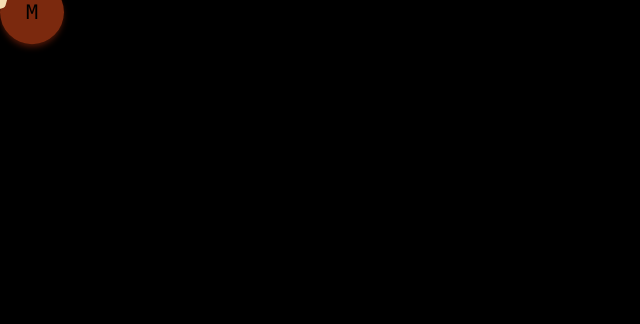
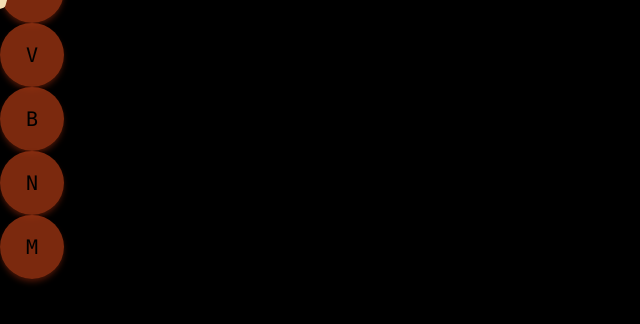
Before and after one commit to rudyrog/authormanasi, a Next.js app: page / in a window 1280 px wide. Shown: the top 324 px of the page, without its empty margins (0-640 px from the left). Built offline with nearby package versions, Linux system fonts and the light colour scheme.

Commit message:
Added base background

```diff
--- a/package.json
+++ b/package.json
@@ -10,6 +10,7 @@
   },
   "dependencies": {
     "@gsap/react": "^2.1.1",
+    "@vitalets/google-translate-api": "^9.2.0",
     "next": "15.1.0",
     "react": "^19.0.0",
     "react-dom": "^19.0.0",
--- a/src/app/page.tsx
+++ b/src/app/page.tsx
@@ -6,6 +6,7 @@
 gsap.registerPlugin(useGSAP, ScrollTrigger);
 import React, { useEffect } from "react";
 import Cursor from "@/components/Cursor";
+import Background from "@/components/Background";
 
 export default function Home() {
   useEffect(() => {
@@ -46,6 +47,7 @@
   return (
     <>
       <Cursor />
+      <Background />
       <div className="kbm absolute z-50 flex h-screen w-screen items-center justify-center bg-orange-200">
         <Keyboard />
       </div>
--- /dev/null
+++ b/src/components/Background.tsx
@@ -0,0 +1,156 @@
+"use client";
+
+import React, { useEffect, useState } from "react";
+import { gsap } from "gsap";
+
+const translations: string[] = [
+  "नमस्ते", // Hindi
+  "வணக்கம்", // Tamil
+  "హలో", // Telugu
+  "ഹലോ", // Malayalam
+  "ಹಲೋ", // Kannada
+  "नमस्कार", // Marathi
+  "হ্যালো", // Bengali
+  "નમસ્તે", // Gujarati
+  "ਹੈਲੋ", // Punjabi
+  "ନମସ୍କାର", // Odia
+  "নমস্কাৰ", // Assamese
+  "ہیلو", // Urdu
+  "नमः", // Sanskrit
+  "نمستے", // Urdu (alternative script)
+  "سلام", // Persian (used in some Indian regions)
+  "हाय", // Marathi (informal)
+  "නමස්කාරය", // Sinhala
+  "ᱥᱟᱹᱨᱮᱞ", // Santali
+];
+
+interface Position {
+  left: number;
+  top: number;
+}
+
+const Background: React.FC = () => {
+  const [currentWords, setCurrentWords] = useState<string[]>([]);
+
+  //@ts-ignore
+  useEffect(() => {
+    const tl = gsap.timeline({ repeat: -1, repeatDelay: 1 });
+
+    const updateWords = () => {
+      const randomWords: string[] = [];
+      const usedIndices = new Set<number>();
+      while (randomWords.length < 10) {
+        const randomIndex = Math.floor(Math.random() * translations.length);
+        if (!usedIndices.has(randomIndex)) {
+          usedIndices.add(randomIndex);
+          randomWords.push(translations[randomIndex]);
+        }
+      }
+      setCurrentWords(randomWords);
+    };
+
+    updateWords();
+
+    const animateWords = () => {
+      tl.to(".greeting-word", { opacity: 1, duration: 0.5, stagger: 0.3 })
+        .to(".greeting-word", { opacity: 0, duration: 0.5, stagger: 0.3 })
+        .call(() => {
+          updateWords();
+          animateWords();
+        });
+    };
+
+    animateWords();
+
+    return () => tl.kill();
+  }, []);
+
+  const getRandomPosition = (existingPositions: Position[]): Position => {
+    const safeZoneWidth = window.innerWidth * 0.8;
+    const safeZoneHeight = window.innerHeight * 0.2;
+    let left: number;
+    let top: number;
+    let attempts = 0;
+
+    while (attempts < 100) {
+      attempts++;
+
+      if (Math.random() < 0.5) {
+        left = Math.random() * (window.innerWidth - safeZoneWidth);
+      } else {
+        left =
+          Math.random() * (window.innerWidth - safeZoneWidth) + safeZoneWidth;
+      }
+
+      if (Math.random() < 0.5) {
+        top = Math.random() * (window.innerHeight - safeZoneHeight);
+      } else {
+        top =
+          Math.random() * (window.innerHeight - safeZoneHeight) +
+          safeZoneHeight;
+      }
+
+      const newPosition: Position = { left, top };
+
+      if (!existingPositions.some((pos) => isOverlapping(pos, newPosition))) {
+        return newPosition;
+      }
+    }
+
+    return {
+      left: Math.random() * window.innerWidth,
+      top: Math.random() * window.innerHeight,
+    };
+  };
+
+  const isOverlapping = (pos1: Position, pos2: Position): boolean => {
+    const size = { width: 100, height: 50 };
+
+    return !(
+      pos1.left > pos2.left + size.width ||
+      pos1.left + size.width < pos2.left ||
+      pos1.top > pos2.top + size.height ||
+      pos1.top + size.height < pos2.top
+    );
+  };
+
+  return (
+    <div className="absolute flex h-screen w-screen flex-col items-center justify-center overflow-hidden bg-black">
+      <div className="absolute inset-0 flex items-center justify-center">
+        {currentWords.map((word, index) => {
+          const existingPositions: Position[] = currentWords
+            .slice(0, index)
+            .map((_, i) => ({
+              left: parseFloat(
+                //@ts-ignore
+                document.querySelectorAll(".greeting-word")[i]?.style.left ||
+                  "0",
+              ),
+              top: parseFloat(
+                //@ts-ignore
+                document.querySelectorAll(".greeting-word")[i]?.style.top ||
+                  "0",
+              ),
+            }));
+
+          const { left, top } = getRandomPosition(existingPositions);
+
+          return (
+            <div
+              key={index}
+              className="greeting-word absolute text-2xl font-semibold text-white/50 opacity-0"
+              style={{
+                left: `${left}px`,
+                top: `${top}px`,
+              }}
+            >
+              {word}
+            </div>
+          );
+        })}
+      </div>
+    </div>
+  );
+};
+
+export default Background;
```
Also changed, not shown: 1 other file (tests, documents, lock files or other folders).
